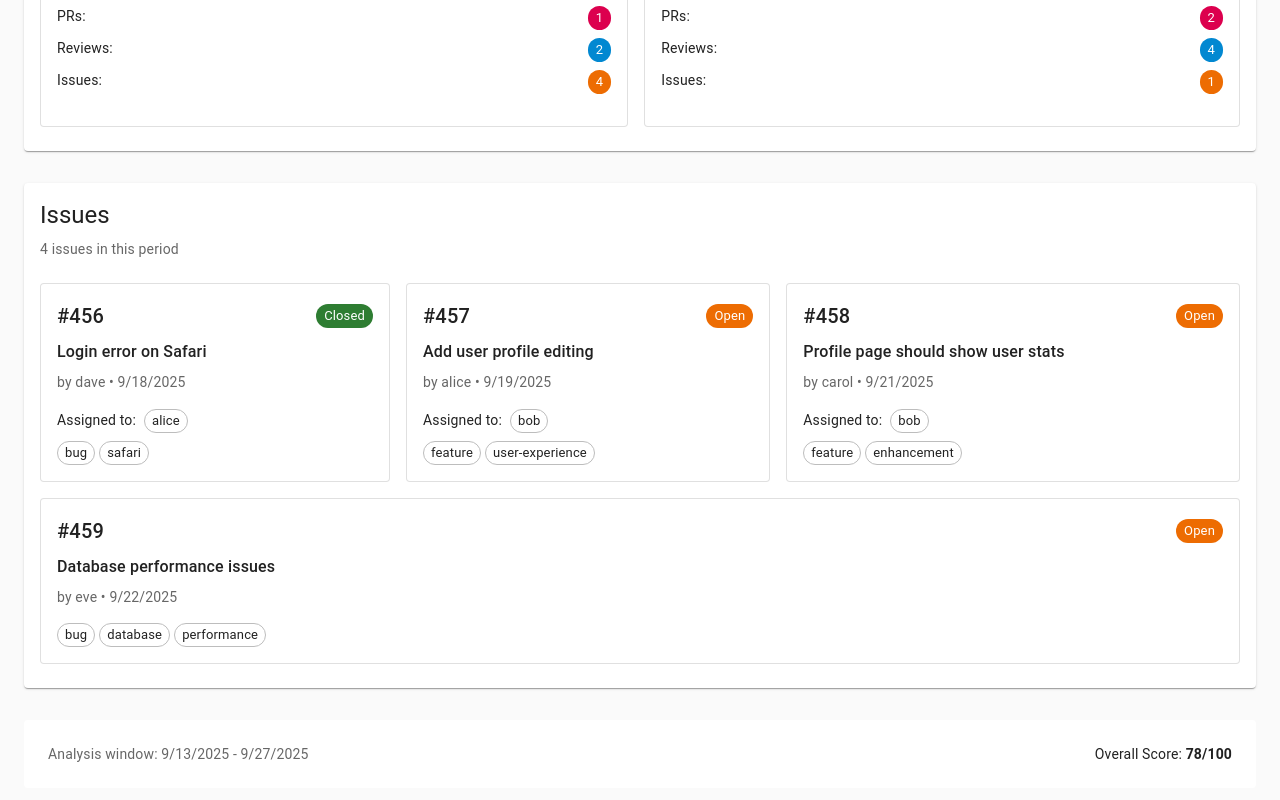
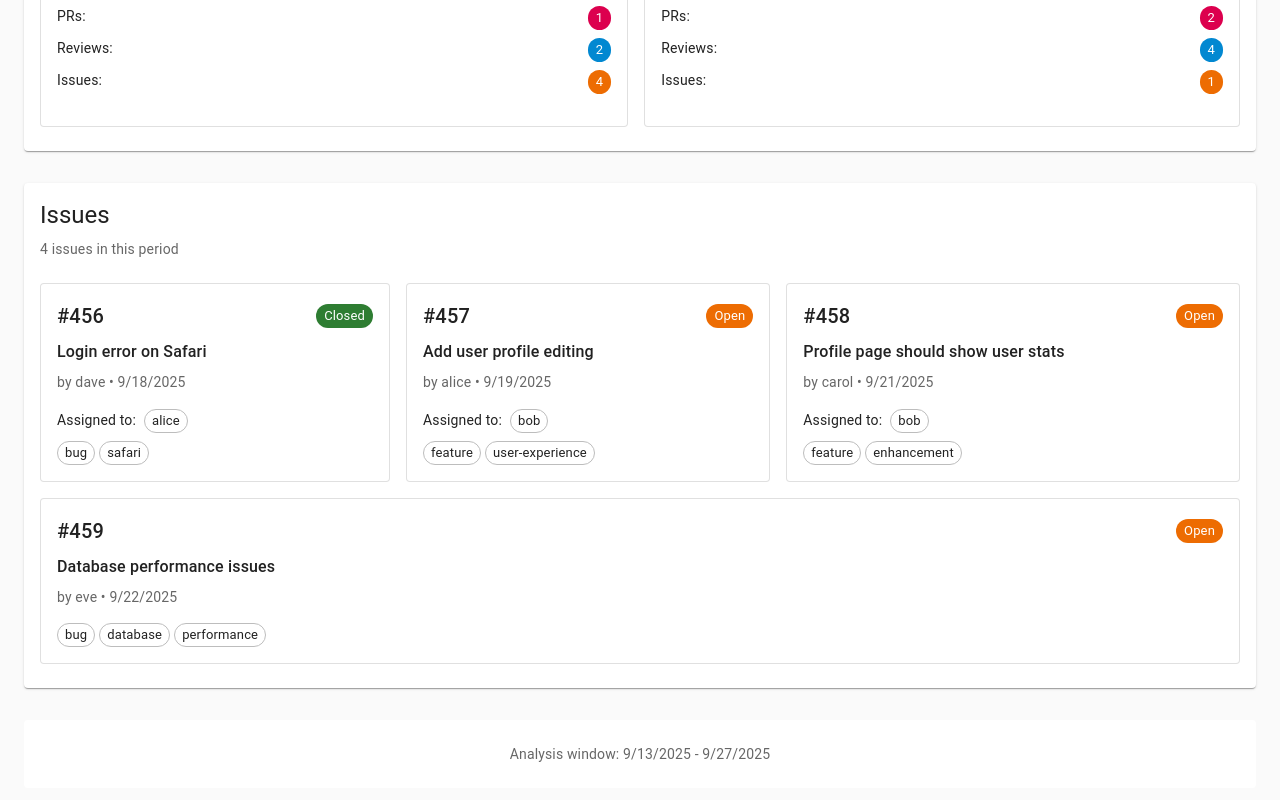
Before and after one commit to ChrisTimperley/check-the-vibes, a React (Vite) app in the folder frontend/: page / in a window 1280 px wide. Shown: the part 1381-2181 px from the top of the page. Built offline with nearby package versions, Linux system fonts and the light colour scheme.

Commit message:
tidy: removed overall score

```diff
--- a/frontend/src/MuiApp.tsx
+++ b/frontend/src/MuiApp.tsx
@@ -398,15 +398,12 @@
             bgcolor: 'background.paper',
             borderRadius: 1,
             display: 'flex',
-            justifyContent: 'space-between',
+            justifyContent: 'center',
             alignItems: 'center'
           }}
         >
           <Typography variant="body2" color="text.secondary">
             Analysis window: {new Date(data.window.from).toLocaleDateString()} - {new Date(data.window.to).toLocaleDateString()}
-          </Typography>
-          <Typography variant="body2">
-            Overall Score: <strong>{data.scores.overall}/100</strong>
           </Typography>
         </Box>
       </Container>
--- a/frontend/src/data/mockData.ts
+++ b/frontend/src/data/mockData.ts
@@ -252,12 +252,4 @@
     conventional_commits_rate: 0.62,
     dependabot: true,
   },
-  scores: {
-    overall: 78,
-    contributors: 70,
-    prs: 82,
-    project: 65,
-    issues: 75,
-    hygiene: 90,
-  },
 };
```
Also changed, not shown: frontend/src/App.tsx (+1 -7 lines), frontend/src/types/index.ts (+0 -8 lines).
